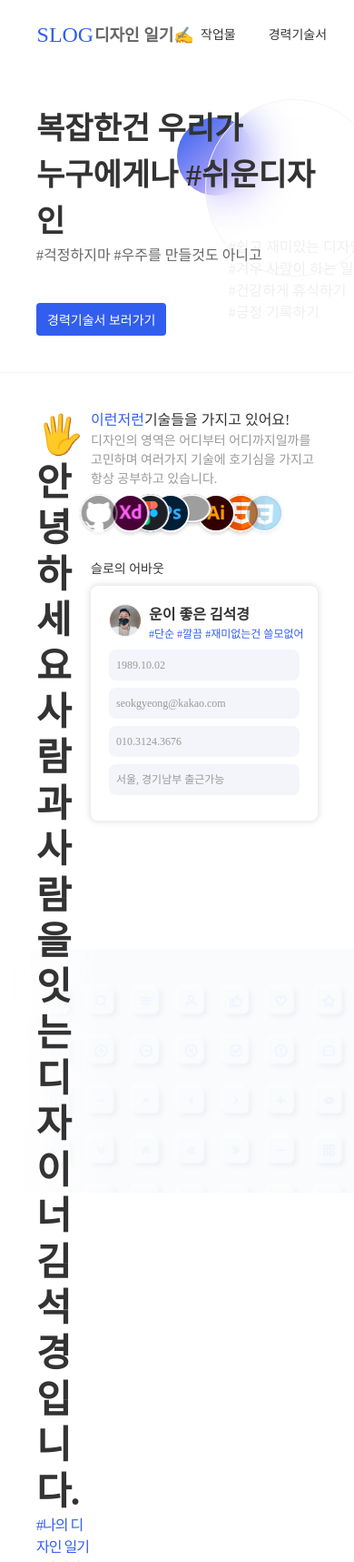
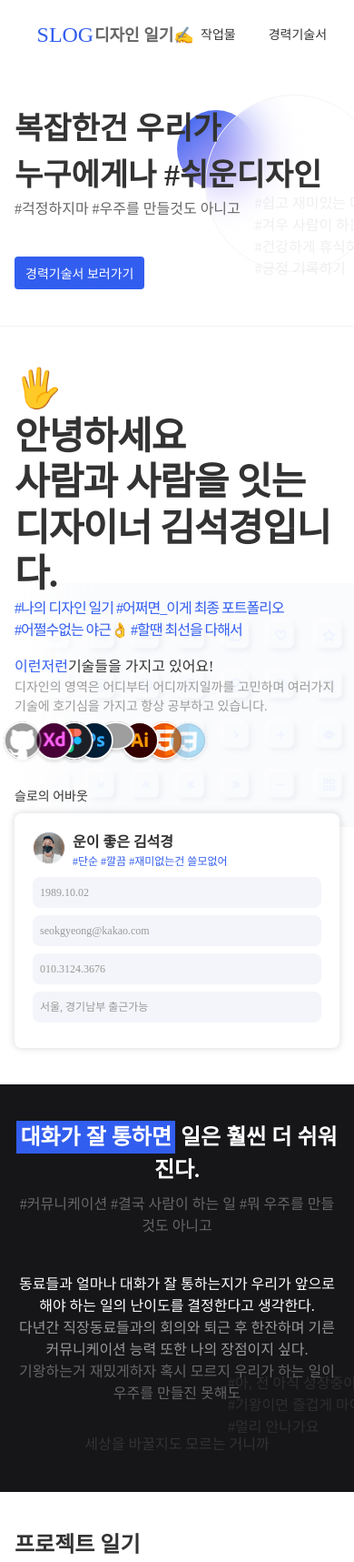
Before and after one commit to slog-developer/slog-developer.github.io, a PHP site: page / in a window 390 px wide; the page is wider, and only the part inside the window is pictured. Shown: the top 1717 px of that part at 91% size. Run offline with PHP 8.4, Linux system fonts and the light colour scheme; some web fonts are replaced; grey boxes are pictures that could not be loaded.

Commit message:
컬럼 반응형 작업

```diff
--- a/assets/css/base.css
+++ b/assets/css/base.css
@@ -127,3 +127,19 @@ ul,ol,li {
     grid-template-columns: 1fr;
     gap: var(--sp-1);
 }
+
+@media screen and (max-width: 960px){
+    .col-3 {
+        grid-template-columns: repeat(3, 1fr);
+    }
+}
+@media screen and (max-width: 768px){
+    .col-3 {
+        grid-template-columns: repeat(2, 1fr);
+    }
+}
+@media screen and (max-width: 480px){
+    .col-3 {
+        grid-template-columns: repeat(1, 1fr);
+    }
+}
--- a/assets/css/main.css
+++ b/assets/css/main.css
@@ -29,7 +29,7 @@ nav a:last-child {
 /* MAIN */
 .main__banner {
     position: relative;
-    padding: var(--sp-2-5) var(--sp-1-5);
+    padding: var(--sp-2-5) 0;
     overflow: hidden;
     border-bottom: 1px solid #f4f4f4;
 }
@@ -180,7 +180,7 @@ nav a:last-child {
 
 /* section about */
 .section__about {
-    padding: var(--sp-2-5) var(--sp-1-5);
+    padding: var(--sp-2-5) 0;
     background-image: url('../images/bg/bg-newmo-icon.png');
     background-position: right center;
     background-repeat: no-repeat;
@@ -189,6 +189,9 @@ nav a:last-child {
 .section__about .inner {
     display: grid;
     grid-template-columns: 1fr 250px;
+}
+.section__about .inner .aside {
+    margin-top: var(--sp-1);
 }
 .about__slogan {
     font-size: var(--biggest-font-size);
@@ -202,6 +205,9 @@ nav a:last-child {
 .about__label {
     color: var(--main-color);
     letter-spacing: -1px;
+}
+.about__label span {
+    white-space: pre;
 }
 .slide__title {
     font-size: var(--h1-font-size);
@@ -381,12 +387,15 @@ footer p {
     color: var(--text-color-gray9);
 }
 /* MEDIAQUERY */
-@media only screen and (max-width: 940px) {
+@media screen and (max-width: 960px) {
 
 }
-@media only screen and (max-width: 768px) {
+@media screen and (max-width: 768px) {
+
+    .section__about .inner {
+        grid-template-columns: 1fr;
+    }
+}
+@media screen and (max-width: 480px) {
 
 }
-@media only screen and (max-width: 480px) {
-
-}
```
